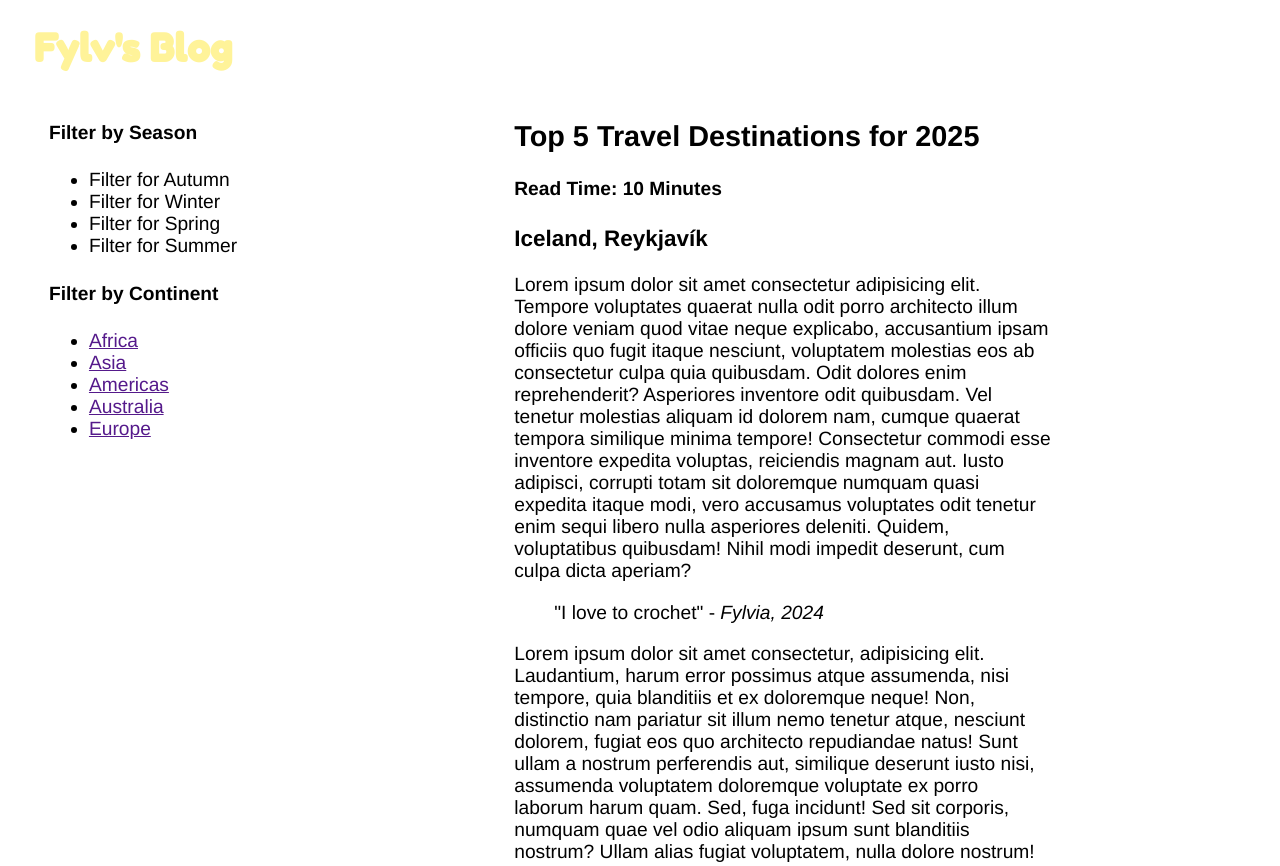
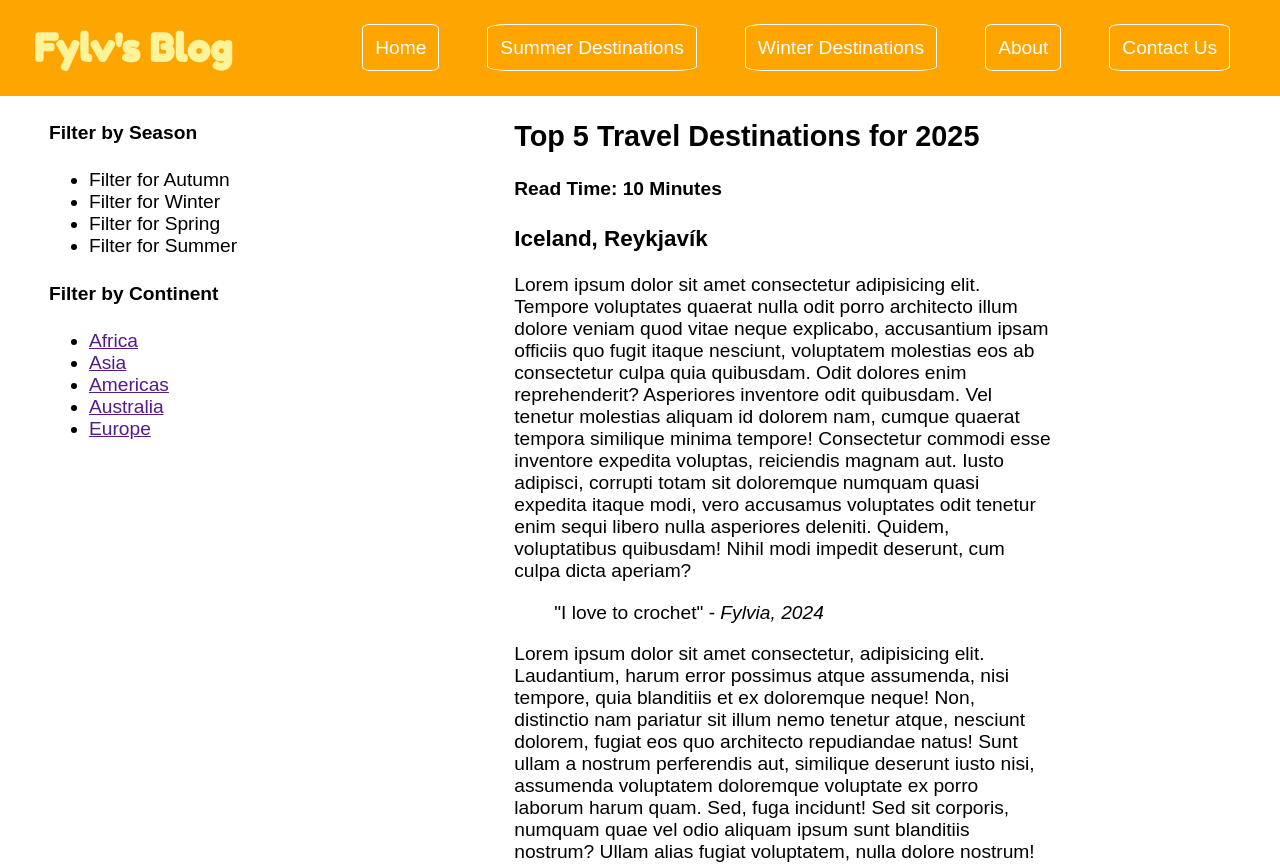
Before and after one commit to Fylvia/fylvia.github.io, a plain HTML site: page index.html in a window 1280 px wide. Shown: the top 866 px of the page. Drawn offline with Linux system fonts and the light colour scheme; no server answers.

Commit message:
Update style.css

```diff
--- a/style.css
+++ b/style.css
@@ -1,5 +1,5 @@
 body {
-    font-family: Poppins, Helvetica, sans-serif;
+    font-family: Arial, Helvetica, sans-serif;
     margin: 0px;
     font-size: 1.5vw;
 }
@@ -19,7 +19,7 @@ ul{
 }
 
 body > header {
-    background-image: lightblue ;
+    background-color: orange;
     color: #fff399;
     display: flex;
     height: 12vh;
```
